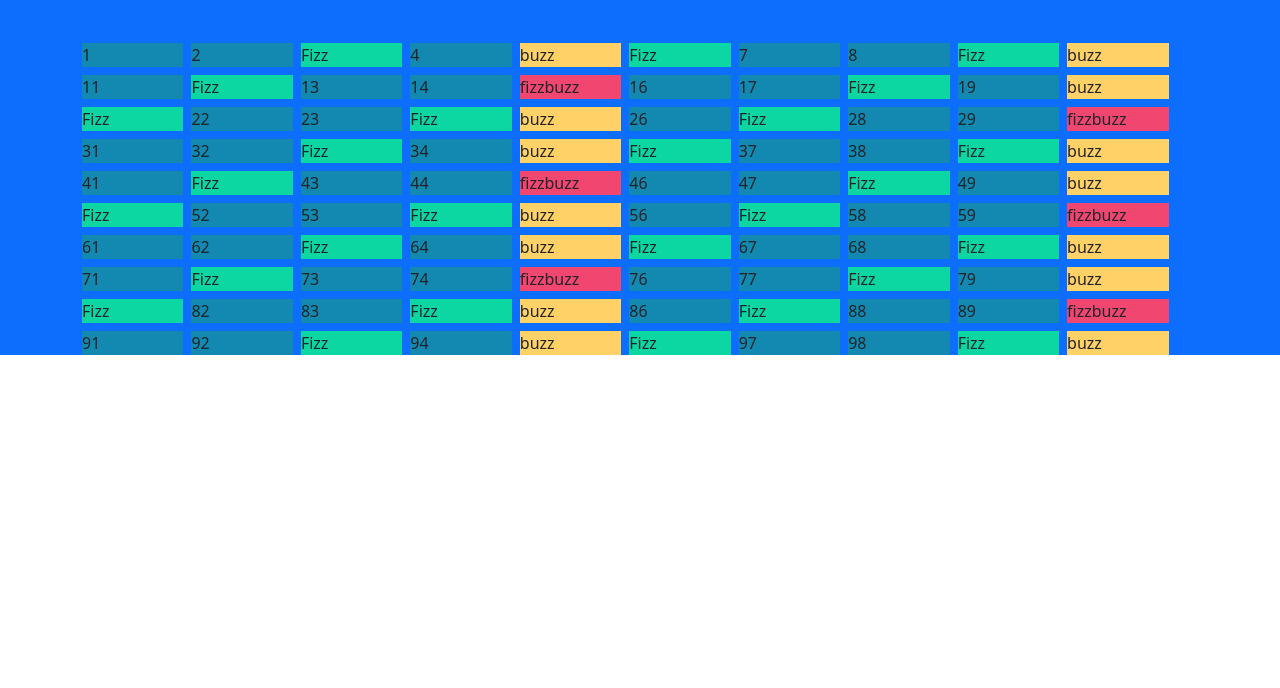
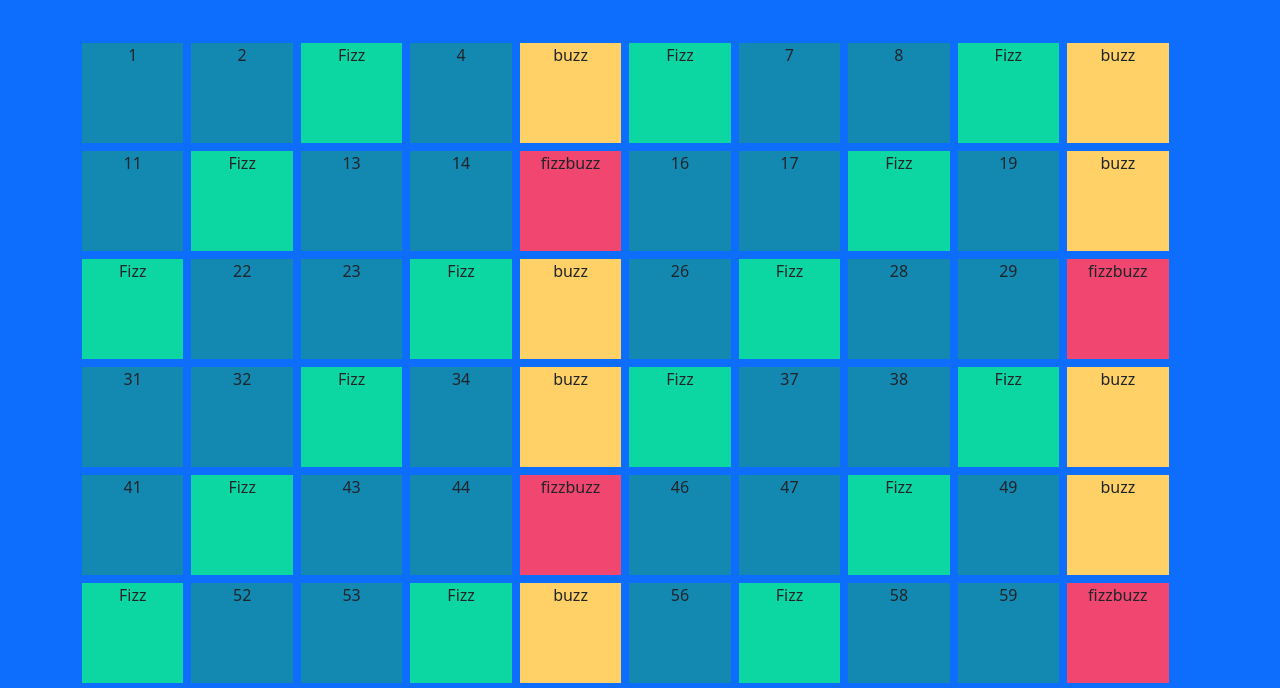
Before and after one commit to teoma145/js-fizzbuzz, a plain HTML site: page index.html in a window 1280 px wide. Shown: the part 53-741 px from the top of the page. Drawn offline with nearby package versions, Linux system fonts and the light colour scheme.

Commit message:
fix-html

```diff
--- a/css/style.css
+++ b/css/style.css
@@ -6,6 +6,7 @@
 }
 .box{
     width: calc(100% / 11);
+    height: 100px;
 }
 .numbers{
     background-color: var(--normalcolor);
--- a/java/javascript.js
+++ b/java/javascript.js
@@ -23,7 +23,7 @@ for(let i =1 ; i < 11 ; i++ ){
             scritta = number
         }
         const boxEl = document.createElement('div');
-        boxEl.className = `box ${color} `
+        boxEl.className = `box ${color} text-center `
         boxEl.innerHTML = scritta;
         containerel.append(boxEl);
     }
```
